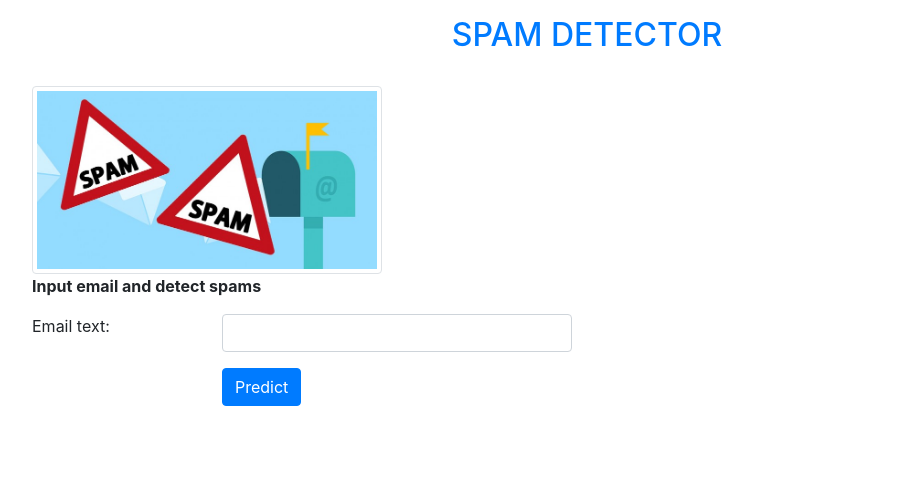
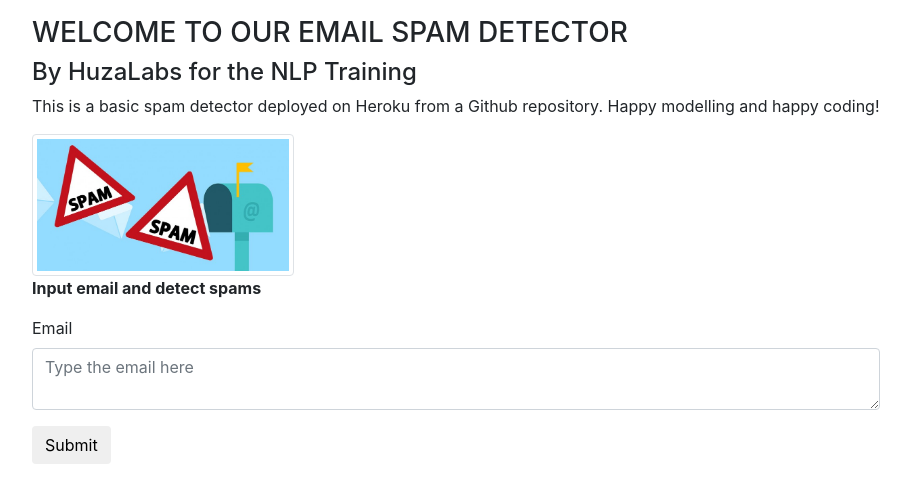
Before and after one commit to renekabagamba/spamDetector, a Flask app: page / in a window 1280 px wide. Shown: the top 503 px of the page, without its empty margins (53-964 px from the left). Run offline with Flask 2, Linux system fonts and the light colour scheme; some libraries are stand-ins or nearby versions.

Commit message:
new design

```diff
--- a/app.py
+++ b/app.py
@@ -2,6 +2,10 @@ from flask import Flask, render_template, request
 import numpy as np
 import joblib
 import os
+
+from nltk.corpus import stopwords
+from nltk.stem import PorterStemmer
+from textblob import Word
 
 
 app = Flask(__name__)
@@ -23,7 +27,9 @@ def predict():
         try:
             prediction = preprocessDataAndPredict(email_text)
             #pass prediction to template
-            return render_template('predict.html', prediction = prediction)
+            return render_template('predict.html',
+                                    email = email_text,
+                                    prediction = prediction)
 
         except ValueError:
             return "Please Enter valid values"
@@ -34,21 +40,27 @@ def predict():
 
 def preprocessDataAndPredict(email_text):
 
-    #convert value data into numpy array
-    input_data = np.array([email_text])
+    #pre processing steps like lower case, stemming and lemmatization
+    email_text = email_text.lower()
+    stop = stopwords.words('english')
 
-    #reshape array
-    input_data = input_data.reshape(1,-1)
-    print(input_data)
+    email_text = " ".join(x for x in email_text.split() if x not in stop)
+    st = PorterStemmer()
+
+    email_text = " ".join ([st.stem(word) for word in email_text.split()])
+    email_text = " ".join ([Word(word).lemmatize() for word in email_text.split()])
 
     #open file
-    file = open("spam_detector.pkl","rb")
+    file_model = open('spam_detector.pkl', "rb")
+    file_tfidf_vect = open('tfidf.pkl', "rb")
 
-    #load trained model
-    trained_model = joblib.load(file)
+    #load the trained model
+    trained_model = joblib.load(file_model)
+    tfidf_vect = joblib.load(file_tfidf_vect)
 
-    #predict
-    prediction = trained_model.predict(input_data)
+    new_email_tfidf =  tfidf_vect.transform([email_text])
+
+    prediction = trained_model.predict(new_email_tfidf)
 
     return prediction
 
--- a/templates/home.html
+++ b/templates/home.html
@@ -2,11 +2,12 @@
 
 {% block content %}
 
-    <!-- Heading section -->
-    <div class="row justify-content-md-center mb-4">
-        <h2 class='text-primary'>SPAM DETECTOR</h2>
-    </div>
-
+    <div class="container">
+        <div class="row">
+          <div class="col-xs-12">
+            <h3 class="example-title">WELCOME TO OUR EMAIL SPAM DETECTOR </h3>
+            <h4 class="example-subtitle">By HuzaLabs for the NLP Training</h4>
+            <p class="instructions">This is a basic spam detector deployed on Heroku from a Github repository. Happy modelling and happy coding!</p>
             <div class="row">
                 <div class="col-md-4">
                     <div class="thumbnail">
@@ -17,29 +18,21 @@
                     </div>
                 </div>
             </div>
-    <!-- Heading section -->
 
-    <!-- Starts form section -->
-    <div class="form-container ">
-        <form class="form-horizontal" action = "/predict/" method="post">
-
-            <div class="form-group row">
-              <label class="control-label col-sm-2" for="email_text">Email text:</label>
-              <div class="col-sm-4">
-                <input type="text" class="form-control" id="email_text" name="email_text">
+            <div class="clearfix" id="form-container">
+              <form class="clearfix" id="ctsForm" role="form" name="ctsForm" action = "/predict/" method="post" onsubmit="validateForm()">
+                <div class="form-group clearfix">
+                  <label class="label">Email</label>
+                  <textarea class="form-control" placeholder="Type the email here" id="email_text" name="email_text" required="required"></textarea>
+                </div>
+                <div class="col-xs-3 submit-wrap">
+                  <button class="btn btn-default btn-submit" type="submit" value="submit">Submit</button>
+                </div>
+                <div class="col-xs-9 alert-wrap"></div>
+              </form>
             </div>
           </div>
-
-            <div class="form-group row">
-            <label class="control-label col-sm-2" for="">&nbsp;</label>
-              <div class="col-sm-offset-2 col-sm-4">
-                <button type="submit" class="btn btn-primary">Predict</button>
         </div>
-            </div>
-          </form>
-        <!-- Ends form section -->
-
-
       </div>
 
 
--- a/templates/layout.html
+++ b/templates/layout.html
@@ -6,6 +6,7 @@
     <meta charset="utf-8">
     <meta name="viewport" content="width=device-width, initial-scale=1, shrink-to-fit=no">
 
+    <link rel="stylesheet" href="static/css/custom.css">
     <link rel="stylesheet" href="https://maxcdn.bootstrapcdn.com/bootstrap/4.0.0/css/bootstrap.min.css">
     <script src="https://ajax.googleapis.com/ajax/libs/jquery/3.5.1/jquery.min.js"></script>
     <script src="https://maxcdn.bootstrapcdn.com/bootstrap/3.4.1/js/bootstrap.min.js"></script>
```
Also changed, not shown: templates/predict.html (+7 -5 lines), static/images/ham.jpeg (added), static/images/spam.jpeg (added), 2 other files. Lines whose indentation alone changed are shown as unchanged.
